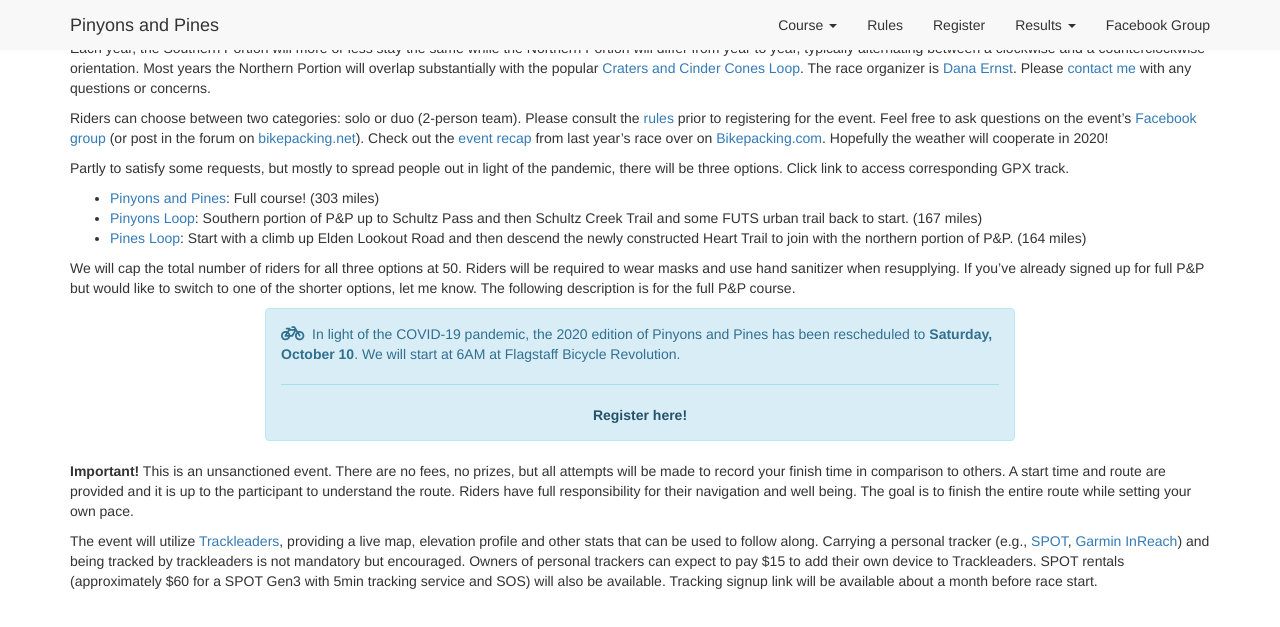
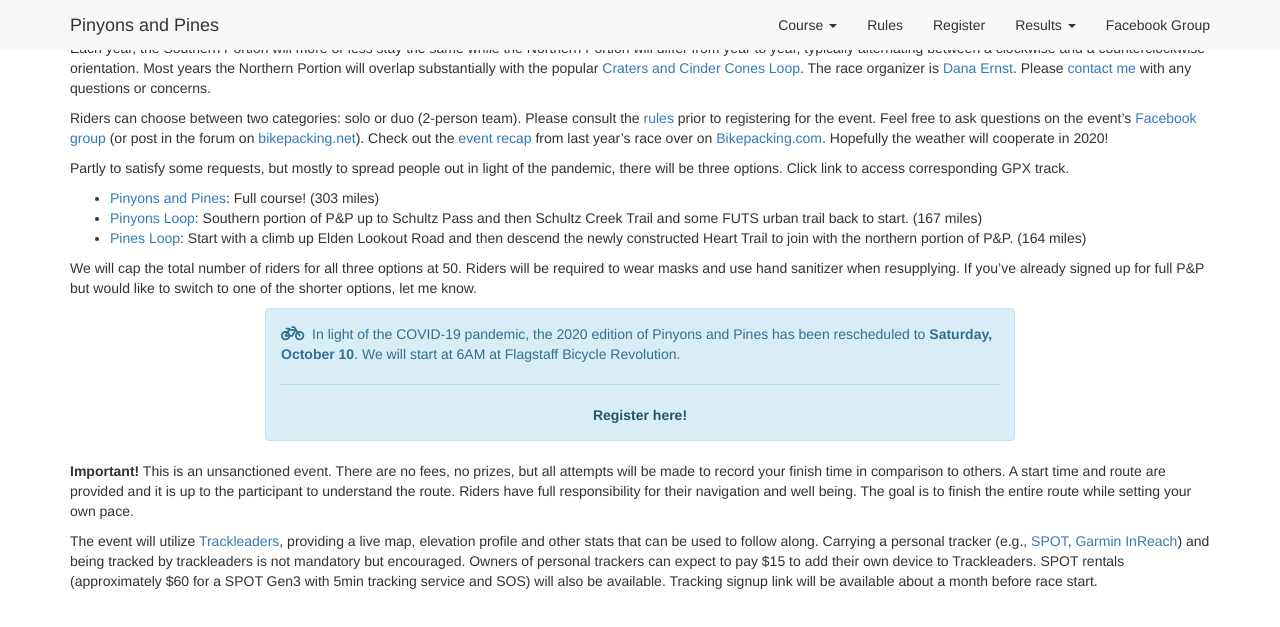
Before and after one commit to dcernst/PinyonsPines, a Jekyll site: the page built from index.md, in a window 1280 px wide and 900 px high, scrolled down 539 px, cut to the strip 0-627 px from the top of the window. Built offline with Jekyll 4.4.1, drawn with Linux system fonts in a browser that asks for light colours; nearby versions of some CDN libraries.

Commit message:
Deleted extraneous sentence

```diff
--- a/index.md
+++ b/index.md
@@ -15,7 +15,7 @@
 - [Pinyons Loop](https://ridewithgps.com/routes/33789032): Southern portion of P&P up to Schultz Pass and then Schultz Creek Trail and some FUTS urban trail back to start. (167 miles)
 - [Pines Loop](https://ridewithgps.com/routes/33789363): Start with a climb up Elden Lookout Road and then descend the newly constructed Heart Trail to join with the northern portion of P&P. (164 miles)
 
-We will cap the total number of riders for all three options at 50. Riders will be required to wear masks and use hand sanitizer when resupplying. If you’ve already signed up for full P&P but would like to switch to one of the shorter options, let me know. The following description is for the full P&P course.
+We will cap the total number of riders for all three options at 50. Riders will be required to wear masks and use hand sanitizer when resupplying. If you’ve already signed up for full P&P but would like to switch to one of the shorter options, let me know.
 
 <div class="row">
 <div class="col-md-2 col-lg-2">
```
